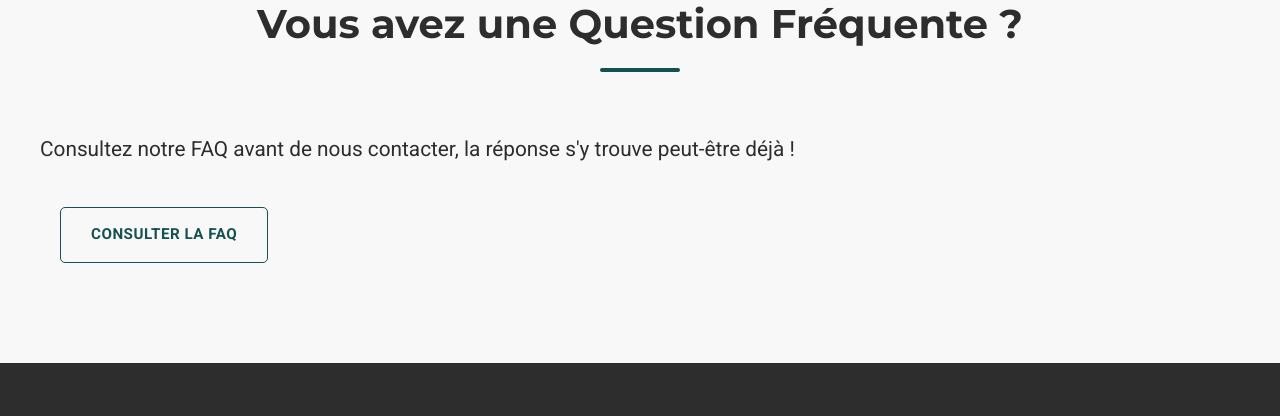
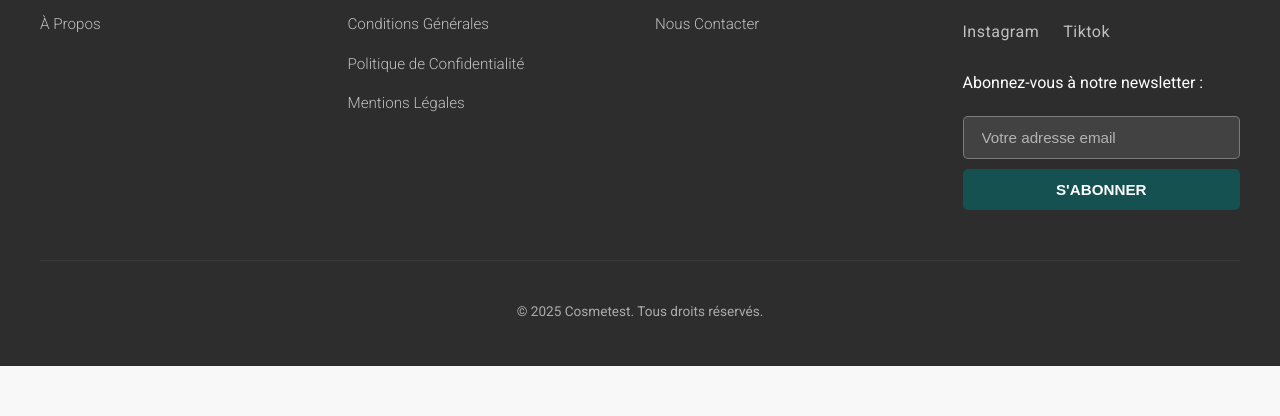
Before and after one commit to mohadzfr/cosmetest_maquette, a plain HTML site: page contact.html in a window 1280 px wide. Shown: the part 1660-2076 px from the top of the page. After the commit the page ends 2026 px from the top, so only its background shows below. Drawn offline with Linux system fonts and the light colour scheme.

Commit message:
contact.html

```diff
--- a/contact.html
+++ b/contact.html
@@ -116,17 +116,6 @@
           </div>
         </div>
       </section>
-
-      <section class="faq-promo section-spacing bg-secondary-light text-center">
-        <div class="container">
-          <h2>Vous avez une Question Fréquente ?</h2>
-          <p class="cta-subtitle">
-            Consultez notre FAQ avant de nous contacter, la réponse s'y trouve
-            peut-être déjà !
-          </p>
-          <a href="#" class="btn btn-secondary">Consulter la FAQ</a>
-        </div>
-      </section>
     </main>
 
     <footer class="main-footer">
```
